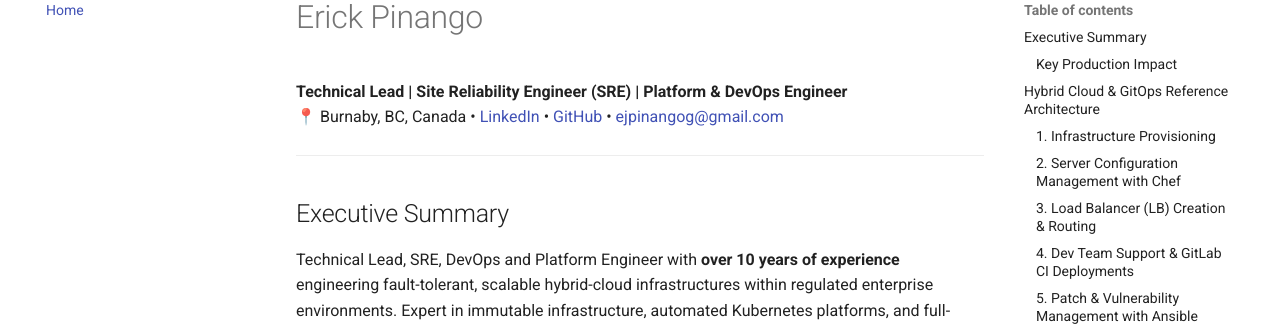
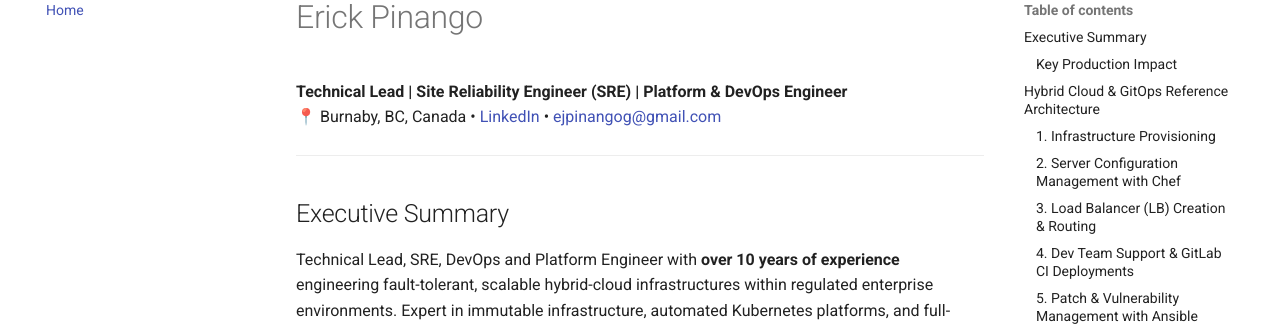
Before and after one commit to ejpinangog/ejpinangog.github.io, an MkDocs documentation site: the page built from docs/index.md, in a window 1280 px wide and 900 px high. Shown: the part 149-475 px from the top of the window. Built offline with MkDocs 1.6.1 and Material for MkDocs 9.7.7, drawn with Linux system fonts in a browser that asks for light colours.

Commit message:
fix: deleted url from portfolio home

```diff
--- a/docs/index.md
+++ b/docs/index.md
@@ -1,6 +1,6 @@
 # Erick Pinango
 **Technical Lead | Site Reliability Engineer (SRE) | Platform & DevOps Engineer**
-📍 Burnaby, BC, Canada • [LinkedIn](https://www.linkedin.com/in/erick-johan-pinango-garcia-9bb49a12a) • [GitHub](https://github.com/ejpinangog) • [ejpinangog@gmail.com](mailto:ejpinangog@gmail.com)
+📍 Burnaby, BC, Canada • [LinkedIn](https://www.linkedin.com/in/erick-johan-pinango-garcia-9bb49a12a) • [ejpinangog@gmail.com](mailto:ejpinangog@gmail.com)
 
 ---
 
```
